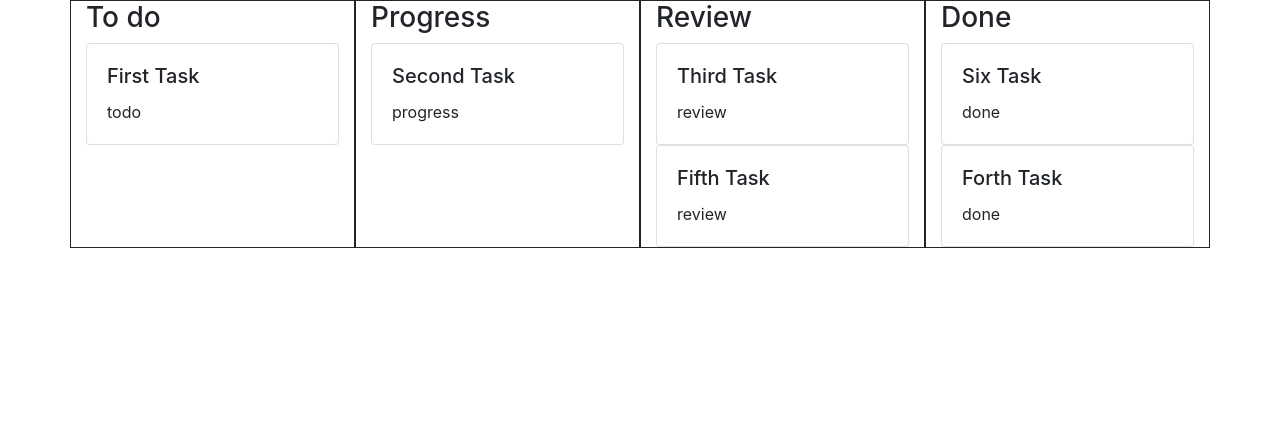
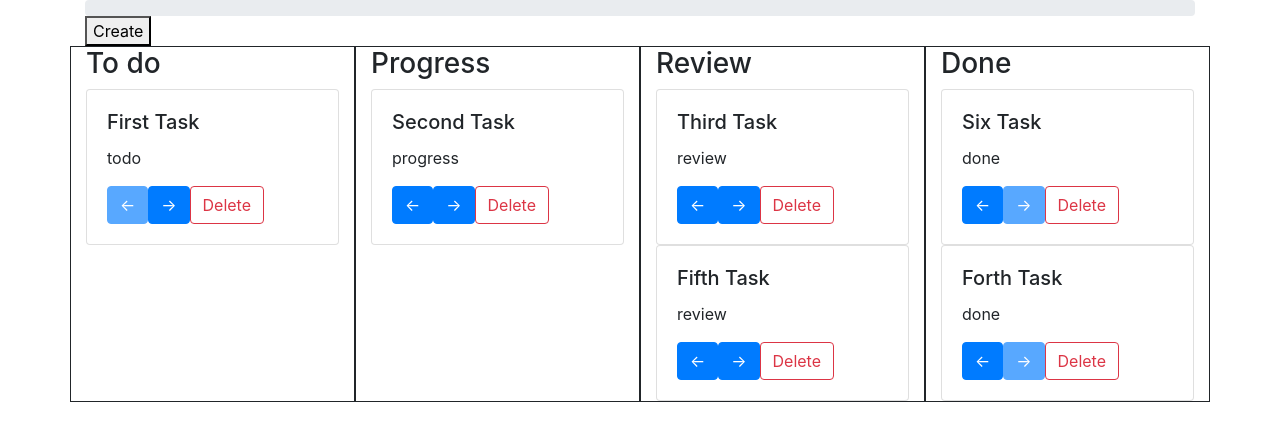
Before and after one commit to igorMokhovyk/kanban_ver_1.0, a React (Create React App) app: page / in a window 1280 px wide. Shown: the top 440 px of the page. Built offline with nearby package versions, Linux system fonts and the light colour scheme.

Commit message:
added DELETE buttons with MODALS

```diff
--- a/package.json
+++ b/package.json
@@ -9,7 +9,8 @@
     "bootstrap": "^4.5.2",
     "react": "^16.13.1",
     "react-dom": "^16.13.1",
-    "react-scripts": "3.4.3"
+    "react-scripts": "3.4.3",
+    "reactstrap": "^8.6.0"
   },
   "scripts": {
     "start": "react-scripts start",
--- /dev/null
+++ b/src/AddNew.js
@@ -0,0 +1,57 @@
+import React, {useState} from "react";
+import {Button, Modal, ModalHeader, ModalBody, ModalFooter, Input, Label} from 'reactstrap';
+
+
+function AddNew(props) {
+
+    const [createMode, setCreateMode] = useState(false)
+    const [nameInput, setNameInput] = useState('');
+    const [statusInput, setStatusInput] = useState('todo');
+
+    const createButtonHandler = () => {
+        props.createTask(nameInput, statusInput);
+        setCreateMode(false);
+        setNameInput('');
+        setStatusInput('');
+
+    }
+
+
+    return (
+        <div>
+            <div className="progress">
+            </div>
+            <button onClick={() => setCreateMode(true)}>Create</button>
+            {createMode &&
+            <>
+
+                <Modal isOpen={createMode}>
+                    <ModalHeader>Create new Task</ModalHeader>
+                    <ModalBody>
+                        <Label>Name:</Label>
+                        <Input type="text" value={nameInput} placeholder="type name here"
+                               onChange={(event) => setNameInput(event.target.value)}/>
+                        <Label>Status:</Label>
+                        <Input type="select" value={statusInput} onChange={(event) => setStatusInput(event.target.value)}>
+                            <option value='todo'>To do</option>
+                            <option value='progress'>In progress</option>
+                            <option value='review'>Review</option>
+                            <option value='done'>Done</option>
+                        </Input>
+                    </ModalBody>
+                    <ModalFooter>
+                        <Button color="primary" onClick={createButtonHandler}>Create new Task</Button>{' '}
+                        <Button color="secondary" onClick={() => setCreateMode(false)}>Cancel</Button>
+                    </ModalFooter>
+                </Modal>
+
+            </>
+
+
+            }
+        </div>
+    )
+}
+
+
+export default AddNew;
--- a/src/App.js
+++ b/src/App.js
@@ -2,6 +2,9 @@ import React, {useState} from 'react';
 import './App.css';
 import Column from "./Column";
 import 'bootstrap/dist/css/bootstrap.css';
+
+
+import AddNew from "./AddNew";
 
 
 const taskList = [
@@ -21,19 +24,54 @@ const columnArray = [
 ];
 
 
+const statuses = ['todo', 'progress', 'review', 'done'];
+
+
 function App() {
 
 
-  const [task, setTask] = useState(taskList);
+    const [tasks, setTask] = useState(taskList);
+
+    const createTask = (newName, newStatus) => {
+        const newTask = [...tasks, {id:Math.random(), name: newName, status: newStatus}]
+        setTask(newTask);
+    }
+
+
+    const changeTaskStatus = (taskId, direction) => {
+        const newTask = tasks.map((el) => {
+            if (el.id === taskId) {
+                if (direction === 'right') {
+                    el.status = statuses[statuses.indexOf(el.status) + 1]
+                }
+                if (direction === 'left') {
+                    el.status = statuses[statuses.indexOf(el.status) - 1]
+                }
+
+            }
+            return el;
+        })
+        setTask(newTask);
+    }
+
+
+    const buttonDelete = (id) => {
+        const newTask = tasks.filter(el => el.id !== id);
+        setTask(newTask)
+    }
 
 
     return (
 
 
         <div className="container">
+            <AddNew createTask={createTask}/>
             <div className="row">
+
                 {columnArray.map(el => <Column column={el}
-      task={task}/>)}
+                                               task={tasks} key={el.id}
+                                               changeTaskStatus={changeTaskStatus}
+                                               buttonDelete={buttonDelete}/>)}
             </div>
         </div>
     );
--- a/src/Column.jsx
+++ b/src/Column.jsx
@@ -3,13 +3,15 @@ import Task from "./Task";
 
 function Column(props) {
     return (
-        <div className='col-4 col-lg' style={{border: '1px solid'}}>
+        <div className='col-4 col-sm' style={{border: '1px solid'}}>
             <h3>
                 {props.column.title}
             </h3>
-            {props.task.filter(el => el.status === props.column.status).map(el => <Task task={el}/>)}
+            {props.task.filter(el => el.status === props.column.status)
+                .map(el => <Task task={el} changeTaskStatus={props.changeTaskStatus}
+                                 buttonDelete={props.buttonDelete} key={el.id}/>)}
         </div>
     )
-};
+}
 
 export default Column;
--- a/src/Task.jsx
+++ b/src/Task.jsx
@@ -1,15 +1,42 @@
-import React from "react";
+import React, {useState} from "react";
+import {Button, Modal, ModalHeader, ModalBody, ButtonToggle} from 'reactstrap';
 
-function Task (props) {
+
+function Task(props) {
+
+    const [deleteMode, setDeleteMode] = useState(false)
+
+
     return (
         <div className='card'>
             <div className='card-body'>
                 <h5 className="card-title">{props.task.name}</h5>
+                <p className="card-text">{props.task.status}</p>
+                <button className="btn btn-primary" disabled={props.task.status === 'todo'}
+                        onClick={() => props.changeTaskStatus(props.task.id, 'left')}>←
+                </button>
+                <button className="btn btn-primary" disabled={props.task.status === 'done'}
+                        onClick={() => props.changeTaskStatus(props.task.id, 'right')}>→
+                </button>
+                <button className="btn btn-outline-danger"
+                        onClick={() => setDeleteMode(true)}>Delete
+                </button>
+                {deleteMode &&
+                <>
 
-                {props.task.status}
+                <Modal isOpen={deleteMode}>
+                    <ModalHeader>Do you want to delete "{props.task.name}"?</ModalHeader>
+                    <ModalBody>
+                        <ButtonToggle color="success" onClick={() => props.buttonDelete(props.task.id)}>YES</ButtonToggle>{' '}
+                        <ButtonToggle color="danger" onClick={() => setDeleteMode(false)}>CANCEL</ButtonToggle>{' '}
+                    </ModalBody>
+
+                </Modal>
+                </>
+                }
             </div>
         </div>
     )
-};
+}
 
 export default Task;
```
Also changed, not shown: 1 other file (tests, documents, lock files or other folders). Lines whose indentation alone changed are shown as unchanged.
